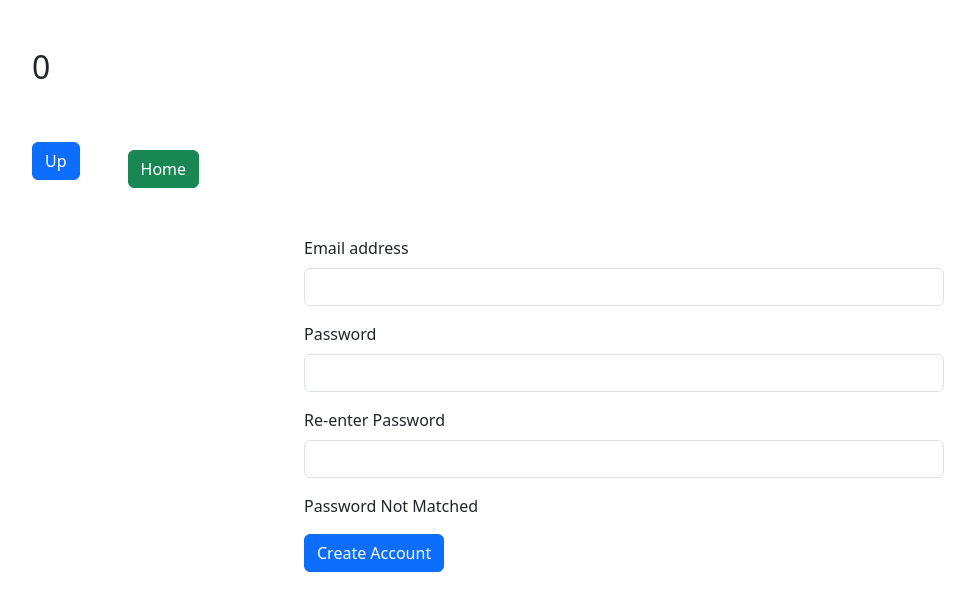
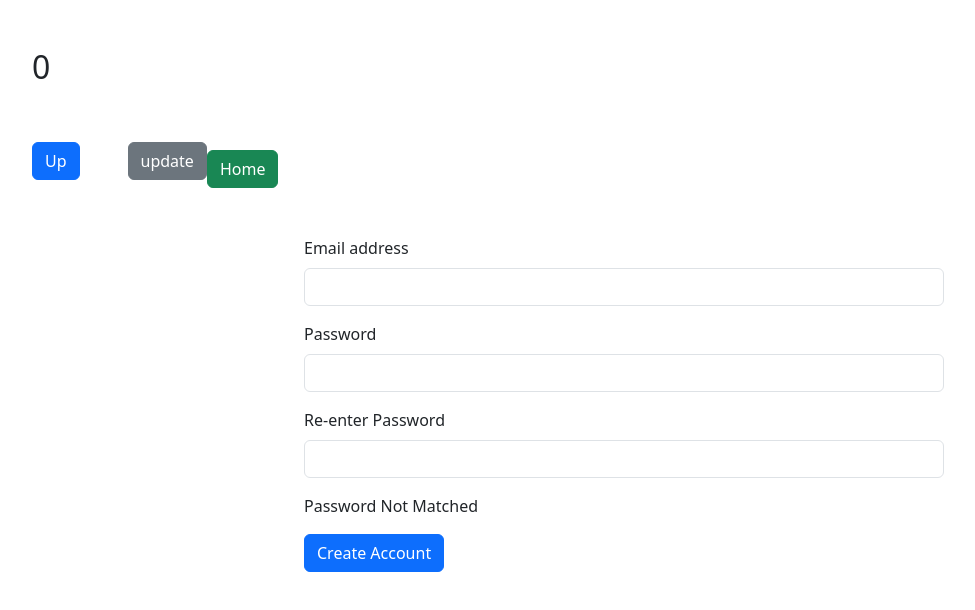
Before and after one commit to subash-y/reactapp, a React (Vite) app in the folder React-Boot/: page /login in a window 1280 px wide. Shown: the top 610 px of the page, without its empty margins (16-991 px from the left). Built offline with nearby package versions, Linux system fonts and the light colour scheme.

Commit message:
useRef hook

```diff
--- a/React-Boot/src/Counter.jsx
+++ b/React-Boot/src/Counter.jsx
@@ -1,30 +1,36 @@
-import { useEffect, useState,useContext } from "react"
+import { useEffect, useState, useContext, useRef } from "react"
 import { dataContext } from "./Home";
 
 
 function Counter() {
-const [count,setCount] = useState(0);
-const data =useContext(dataContext);
-function inc(){
+    const [count, setCount] = useState(0);
+    const data = useContext(dataContext);
+    let refCount = useRef(0);
+    function inc() {
         //For this count will got increased only one time,even though we have given twic due to batch updation.
         // setCount( count + 1);
         // setCount(count+1);
 
         //To overcome above problem usse update funtion(pass anonymous func as arg)
-    setCount(preCount => preCount + 1);
-    setCount(preCount => preCount + 1);
+        //setCount(preCount => preCount + 1);
+        //setCount(preCount => preCount + 1);
+        //Here we update the value(current) which is present in useRef
+
+        refCount.current++;
 
 
     }
 
-useEffect(()=>{
+    useEffect(() => {
         console.log(count);
-},[count])
-return(
+    })
+    return (
         <>
             <h2 className="mt-3 text-danger">{data}</h2>
             <h2 className="m-5">{count}</h2>
             <button className="mx-5 btn btn-primary" onClick={inc}>Up</button>
+            <button className="btn btn-secondary" onClick={(() =>{setCount(refCount.current)})}>update</button>
+
         </>
     )
 }
```
Lines whose indentation alone changed are shown as unchanged.
